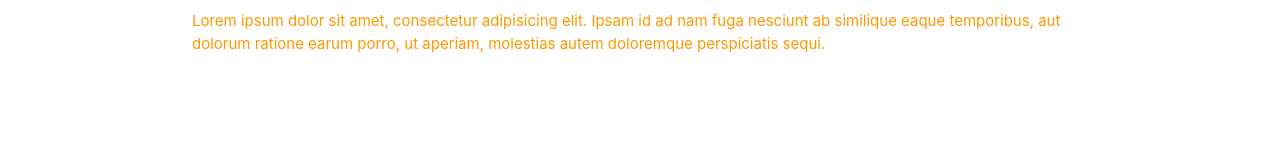
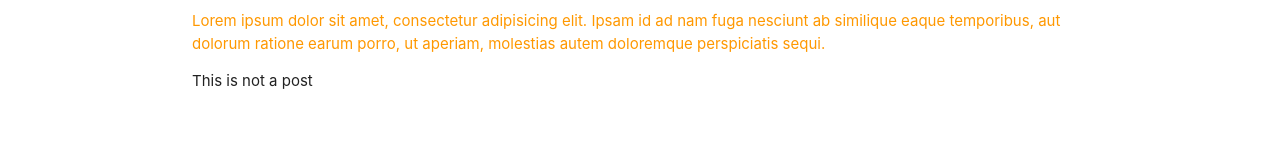
Before and after one commit to dqveha/react-redux-practice-2, a React (Create React App) app: page /about in a window 1280 px wide. Shown: the part 129-289 px from the top of the page. Built offline with nearby package versions, Linux system fonts and the light colour scheme; no server answers.

Commit message:
Add Post component

```diff
--- a/src/App.js
+++ b/src/App.js
@@ -4,7 +4,7 @@
 import Home from './components/Home';
 import About from './components/About';
 import Contact from './components/Contact';
-
+import Post from './components/Post';
 
 
 
@@ -17,6 +17,7 @@
           <Route exact path="/" component={Home} />
           <Route path="/about" component={About} />
           <Route path="/contact" component={Contact} />
+          <Route path="/:post_id" component={Post} />
         </div>
       </BrowserRouter>
     );
--- a/src/components/Home.js
+++ b/src/components/Home.js
@@ -1,5 +1,6 @@
 import React, {Component} from 'react'
 import axios from 'axios'
+import {Link} from 'react-router-dom'
 class Home extends Component {
   state = {
     posts: []
@@ -15,12 +16,15 @@
   }
   render() {
     const { posts } = this.state
+    console.log(posts)
     const postList = posts.length ? (
       posts.map(post => {
         return (
           <div className="post card" key={post.id}>
             <div className="card-content">
-              <span className="card-">{post.title}</span>
+              <Link to={'/' + post.id}>
+                <span className="card-title">{post.title}</span>
+              </Link>
               <p>{post.body}</p>
             </div>
           </div>
--- /dev/null
+++ b/src/components/Post.js
@@ -0,0 +1,39 @@
+import React, { Component } from 'react';
+import axios from 'axios'
+
+class Post extends Component {
+  state = {
+    post: null
+  }
+  componentDidMount(){
+    // console.log(this.props)
+    const id = this.props.match.params.post_id
+    axios.get('https://jsonplaceholder.typicode.com/posts/' + id)
+      .then(res => {
+        this.setState({
+          post: res.data
+        })
+      })
+
+  }
+  render() {
+    const post = this.state.post ? (
+      <div className="post card" key={this.state.post.id}>
+          <div className="card-content">
+            <span className="card-title">{this.state.post.title}</span>
+            <p>{this.state.post.body}</p>
+          </div>
+        </div>
+    ) : (
+      "This is not a post"
+    )
+    return (
+      <div className="container">
+        {post}
+      </div>
+    )
+  }
+
+}
+
+export default Post
```
